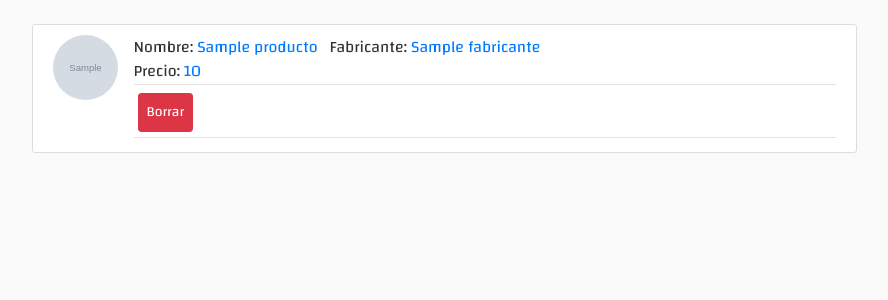
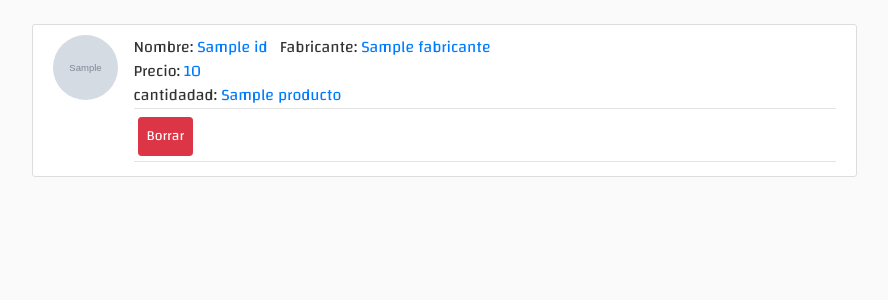
Before and after one commit to jatobrun/ProyectoSE, a Flask app: template src/templates/carrito.html in a window 1280 px wide. Shown: the part 56-356 px from the top of the page, without its empty margins (196-1084 px from the left). Run offline with Flask 2, Linux system fonts and the light colour scheme; the template is opened without the code that fills it: most values are stand-ins (such as "Sample title", 1, 10 or a date in 2020); grey boxes marked "Sample" are stand-in pictures; some libraries are stand-ins or nearby versions.

Commit message:
Cuarto Commit

```diff
--- a/src/routes.py
+++ b/src/routes.py
@@ -65,8 +65,10 @@
     carrito = tabla_carritos.find_one({'carrito_id': session['carrito_id']})
     productos = carrito['objetos']
     cantidades = carrito['cantidades']
-
-    return render_template('carrito.html', productos = productos)
+    for indice, producto in enumerate(productos):
+        elemento = (producto, cantidades[indice])
+        final.append(elemento)
+    return render_template('carrito.html', productos = final)
 
 @app.route('/producto', methods = ['GET', 'POST'])
 def crear_producto():
--- a/src/templates/carrito.html
+++ b/src/templates/carrito.html
@@ -5,14 +5,14 @@
 <article class="media content-section animated bounceInDown fast">
 
     <img class='rounded-circle article-img'
-        src="{{ url_for('static', filename='Productos/'+producto['imagen']) }}">
+        src="{{ url_for('static', filename='Productos/'+producto[0]['imagen']) }}">
     <div class="media-body">
         <div class="article-metadata">
 
-            Nombre: <a class="mr-2" href="#">{{ producto.nombre}}</a>
-            Fabricante: <a class="mr-2" href="#">{{producto.fabricante}}</a></br>
-            Precio: <a class="mr-2" href="#">{{producto.precio}}</a></br>
-
+            Nombre: <a class="mr-2" href="#">{{ producto[0].nombre}}</a>
+            Fabricante: <a class="mr-2" href="#">{{producto[0].fabricante}}</a></br>
+            Precio: <a class="mr-2" href="#">{{producto[0].precio}}</a></br>
+            cantidadad: <a class="mr-2" href="#">{{producto[1]}}</a></br>
         </div>
         <div class="article-metadata">
             <button type="button" class='btn btn-danger btn-sm mt-1 mb-1 ml-1 p-2' data-toggle="modal"
```
